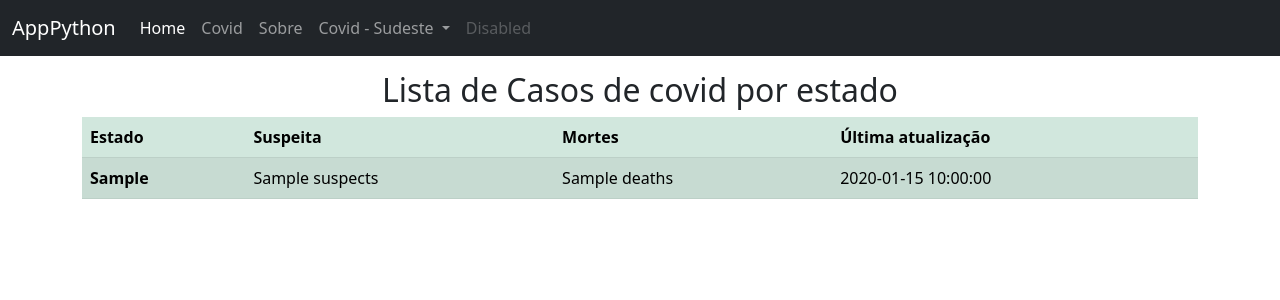
After one commit to RenatoCostaDev/flask-python-studies, a Flask app: template templates/covid_estado.html in a window 1280 px wide. The commit adds this page. Shown: the top 300 px of the page. Run offline with Flask 3, Linux system fonts and the light colour scheme; the template is opened without the code that fills it: most values are stand-ins (such as "Sample title", 1, 10 or a date in 2020).

Commit message:
feat: using API about covid to interate with templates/dropdown

```diff
--- a/app.py
+++ b/app.py
@@ -46,4 +46,17 @@ def covid():
      dados_covid=dados_covid
   )
 
+@app.route('/covid-estado/<estado>')
+def covid_estado(estado):
+
+  url = f'https://covid19-brazil-api.now.sh/api/report/v1/brazil/uf/{estado}'
+  resposta = urllib.request.urlopen(url)
+  dados = resposta.read()
+  dados_covid = json.loads(dados)
+
+  return render_template(
+     'covid_estado.html',
+     dados_covid=dados_covid
+  )
+
 app.run(debug=True)
--- a/templates/base.html
+++ b/templates/base.html
@@ -31,13 +31,13 @@
           </li>
           <li class="nav-item dropdown">
             <a class="nav-link dropdown-toggle" href="#" id="navbarDropdown" role="button" data-bs-toggle="dropdown" aria-expanded="false">
-              Dropdown
+              Covid - Sudeste
             </a>
             <ul class="dropdown-menu" aria-labelledby="navbarDropdown">
-              <li><a class="dropdown-item" href="#">Action</a></li>
-              <li><a class="dropdown-item" href="#">Another action</a></li>
-              <li><hr class="dropdown-divider"></li>
-              <li><a class="dropdown-item" href="#">Something else here</a></li>
+              <li><a class="dropdown-item" href="{{url_for('covid_estado', estado='mg')}}">MG</a></li>
+              <li><a class="dropdown-item" href="{{url_for('covid_estado', estado='sp')}}">SP</a></li>
+              <li><a class="dropdown-item" href="{{url_for('covid_estado', estado='rj')}}">RJ</a></li>
+              <li><a class="dropdown-item" href="{{url_for('covid_estado', estado='es')}}">ES</a></li>
             </ul>
           </li>
           <li class="nav-item">
--- /dev/null
+++ b/templates/covid_estado.html
@@ -0,0 +1,22 @@
+{% extends 'base.html'%}
+{% block conteudo%}
+<h2 style="text-align: center;margin-top: 15px;margin-top: 15px;">Lista de Casos de covid por estado</h2>
+<table  class="table table-success table-striped">
+  <thead>
+    <tr>
+      <th scope="col">Estado</th>
+      <th scope="col">Suspeita</th>
+      <th scope="col">Mortes</th>
+      <th scope="col">Última atualização</th>
+    </tr>
+  </thead>
+    <tbody>
+      <tr>
+        <th scope="row">{{dados_covid.uf}}</th>
+        <td>{{dados_covid.suspects}}</td>
+        <td>{{dados_covid.deaths}}</td>
+        <td>{{dados_covid.datetime}}</td>
+      </tr>
+    </tbody>
+</table>
+{% endblock conteudo%}
```
